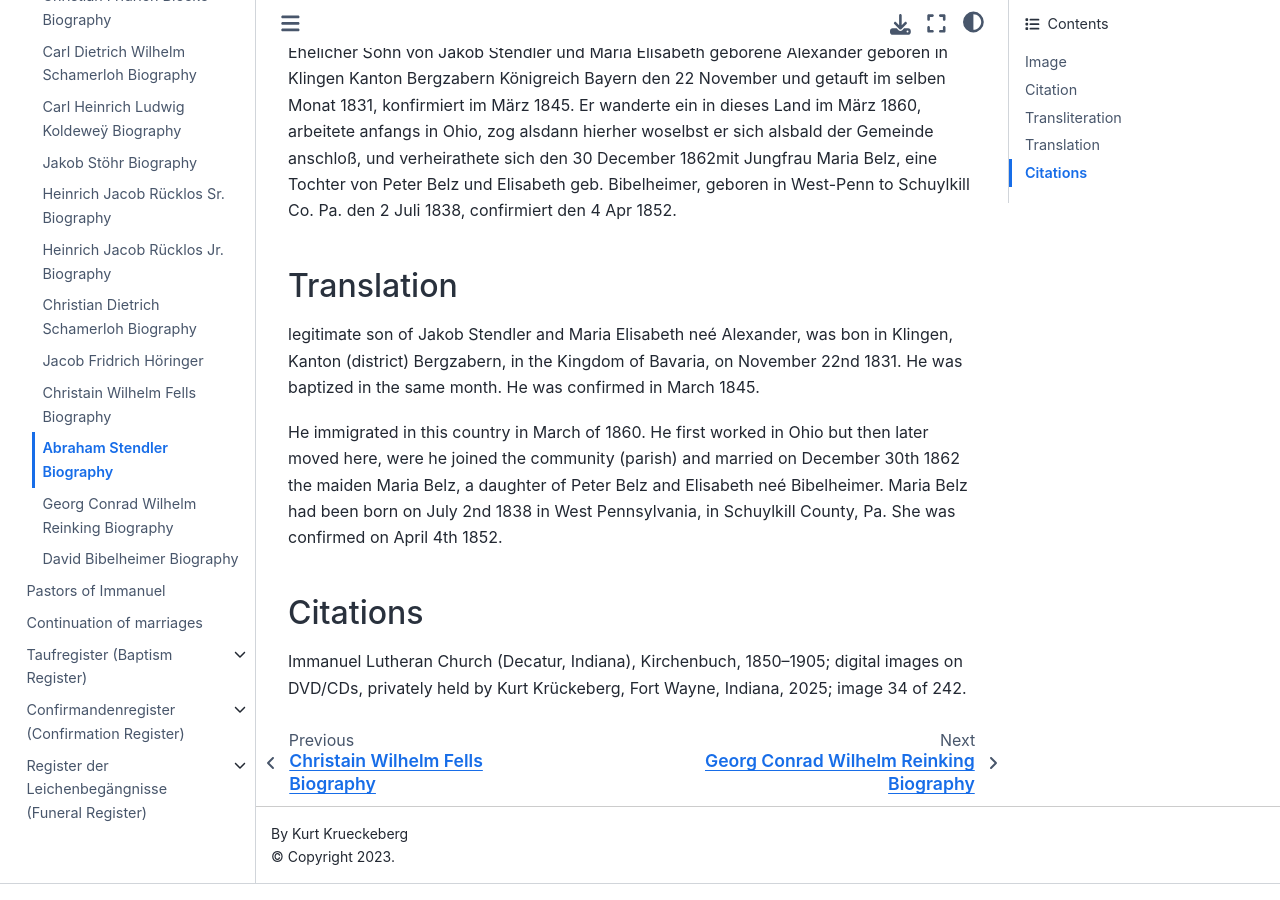
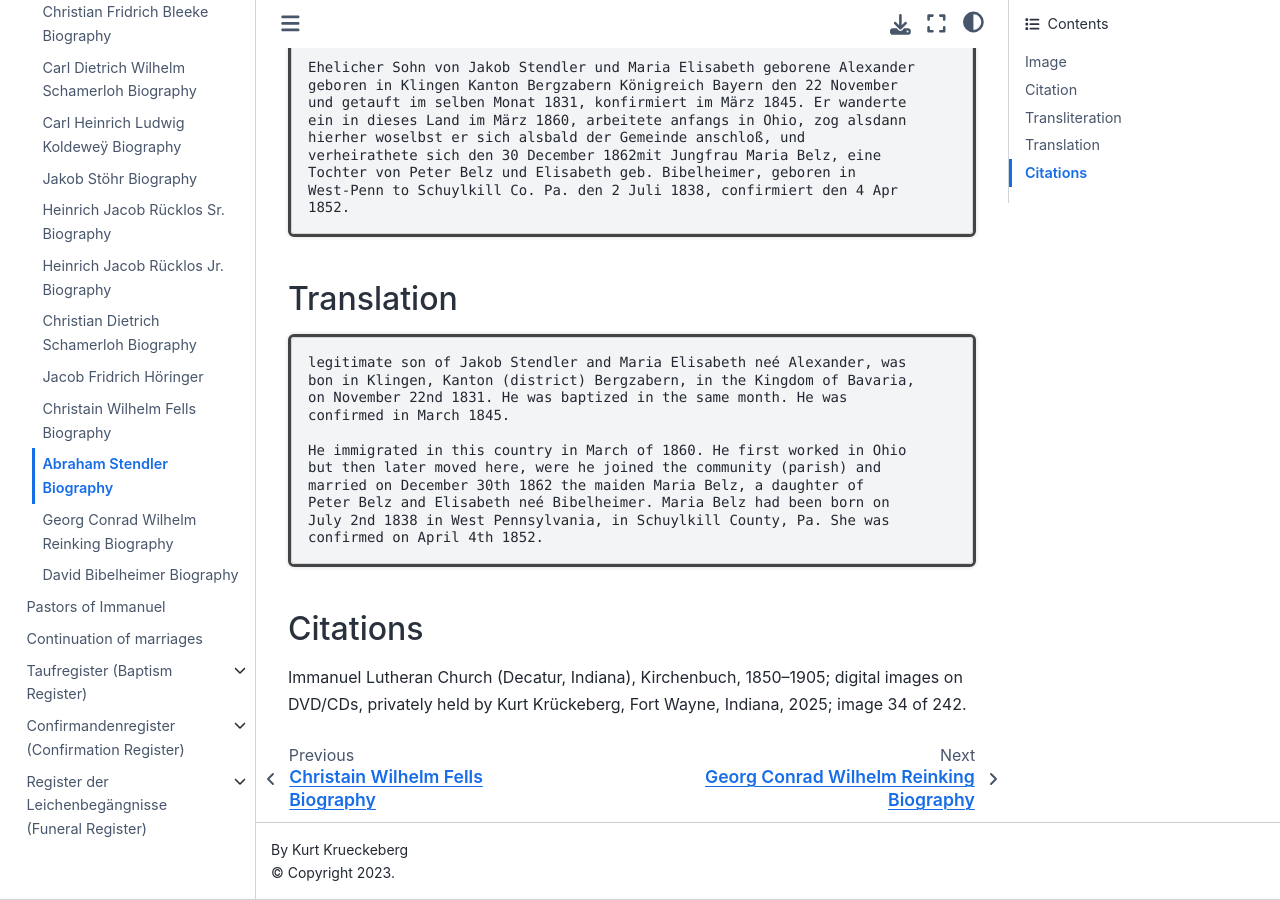
Before and after one commit to kurt-krueckeberg/sphinx-immanuel, a Jupyter Book: the page built from immanuel/DEC-BIO-Stendler.md, in a window 1280 px wide and 900 px high, scrolled down 892 px. Built offline with Jupyter Book 1.0.4 settings and Sphinx 7.4.7 and the Sphinx Book theme 1.1.4, drawn with Linux system fonts in a browser that asks for light colours.

Commit message:
Update files

````diff
--- a/immanuel/DEC-BIO-Stendler.md
+++ b/immanuel/DEC-BIO-Stendler.md
@@ -13,6 +13,7 @@ images of the Immanuel Lutheran Church (Decatur, Indiana), Kirchenbuch, 1850–1
 
 ## Transliteration
 
+```text
 Ehelicher Sohn von Jakob Stendler und Maria Elisabeth geborene Alexander
 geboren in Klingen Kanton Bergzabern Königreich Bayern den 22 November
 und getauft im selben Monat 1831, konfirmiert im März 1845. Er wanderte
@@ -22,9 +23,11 @@ verheirathete sich den 30 December 1862mit Jungfrau Maria Belz, eine
 Tochter von Peter Belz und Elisabeth geb. Bibelheimer, geboren in
 West-Penn to Schuylkill Co. Pa. den 2 Juli 1838, confirmiert den 4 Apr
 1852.
+```
 
 ## Translation
 
+```text
 legitimate son of Jakob Stendler and Maria Elisabeth neé Alexander, was
 bon in Klingen, Kanton (district) Bergzabern, in the Kingdom of Bavaria,
 on November 22nd 1831. He was baptized in the same month. He was
@@ -36,6 +39,7 @@ married on December 30th 1862 the maiden Maria Belz, a daughter of
 Peter Belz and Elisabeth neé Bibelheimer. Maria Belz had been born on
 July 2nd 1838 in West Pennsylvania, in Schuylkill County, Pa. She was
 confirmed on April 4th 1852.
+```
 
 ## Citations
 
````
Also changed, not shown: immanuel/DEC-BIO-Schamerloh-02.md (+11 -7 lines).
